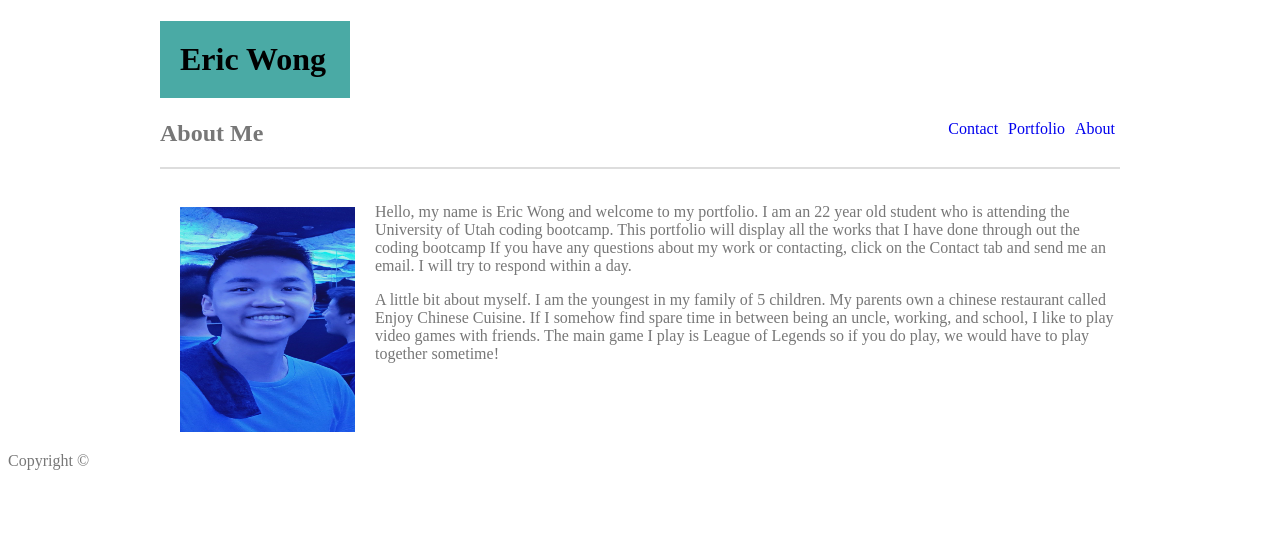
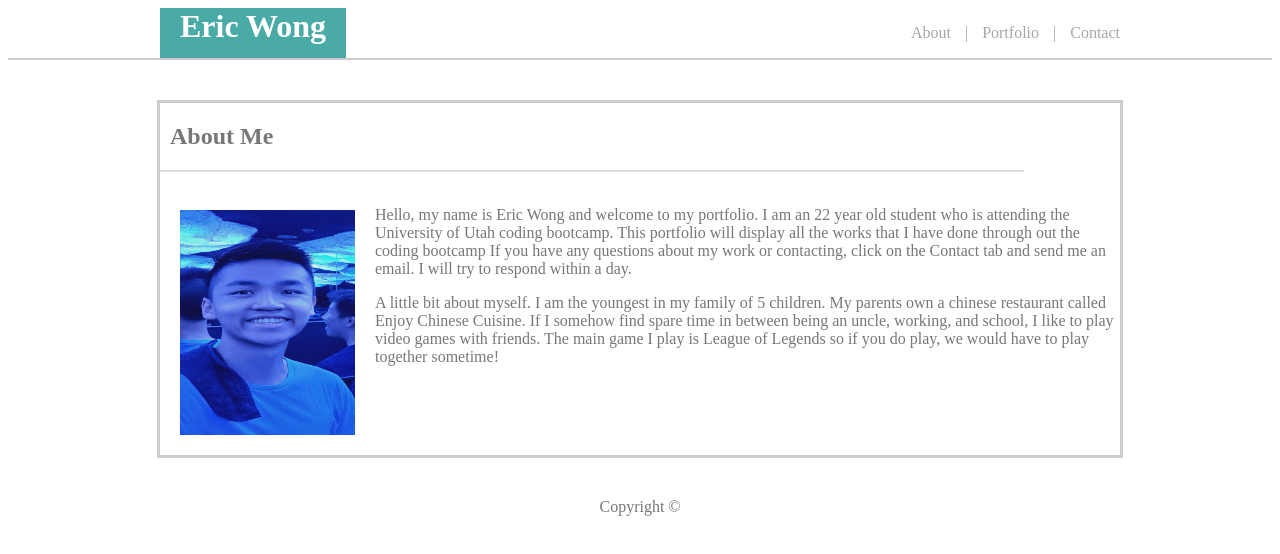
Before and after one commit to Ericcwong/portfolio, a plain HTML site: page index.html in a window 1280 px wide. Drawn offline with Linux system fonts and the light colour scheme.

Commit message:
Homework major update (all is going well)

```diff
--- a/assests/css/style.css
+++ b/assests/css/style.css
@@ -1,35 +1,46 @@
 /* about me page */
 /* default navigation */
-#container{
+
+.container{
     max-width: 960px;
+    margin: 0 auto;
+    background: #ffffff;
+    overflow: hidden;
 }
-header{
-    max-width: 960px;
+hr{
     margin: auto;
-
-#nav{
+    border: 1.25px solid #cccccc;
 
 }
-}
+
 h1{
-    width: 150px;
-    padding: 20px;
+    display: inline;
+    padding: 40px 20px 30px 20px;
     background: #4aaaa5;
+    color:#ffffff;
 
 }
+
 ul{
+    float: right;
+    display: inline-block;
+    /* text-align: right; */
     list-style-type: none;
-    margin: 0;
-    padding: 0;
+
 }
 li{
-    margin-left:5px;
-    margin-right:5px;
     display: inline;
-    float: right;
+    /* border-right: 1px solid; */
+}
+li:not(:first-child):before {
+    content: " | ";
+    margin: 10px;
+    color:#aba4a8;
 }
 a{
     text-decoration: none;
+    color: #aba4a8;
+
 }
 
 
@@ -37,15 +48,21 @@ a{
 h2,p{
     color: #777777;
 }
+h2{
+    margin-left: 10px;
+}
 /*this is the line below the About Me */
 #horizontal-line{
-    width:960px;
+    width:90%;
     height:2px;
     background: #dddddd;
 }
 #aboutMe{
     max-width:960px;
-    margin: auto;
+    margin: 40px auto;
+    border-style: solid;
+    border-color: #cccccc;
+    overflow: hidden;
 
 }
 img{
@@ -55,9 +72,10 @@ img{
     margin: 20px;
 
 }
-#floated{
+/* #floated{
     float: left;
-}
+} */
 footer{
     clear: both;
+    text-align: center;
 }
--- a/index.html
+++ b/index.html
@@ -9,9 +9,8 @@
 </head>
 <body>
 
-<container>
-    <header>
-        <div id="nav">
+<div class="container">
+
         <h1>Eric Wong</h1>
 
         <ul>
@@ -19,9 +18,8 @@
             <li><a href="portfolio.html">Portfolio</a></li>
             <li><a href="contact.htm">Contact</a></li>
         </ul>
-        </div>
-    </header>
-
+</div>
+<hr>
 
     <div id="aboutMe">
         <h2>About Me</h2>
@@ -34,7 +32,7 @@
            The main game I play is League of Legends so if you do play, we would have to play together sometime!
         </p>
     </div>
-</container>
+
 
     <footer>
         <p>Copyright &copy; </p>
```
Also changed, not shown: contact.html (+24 -0 lines).
